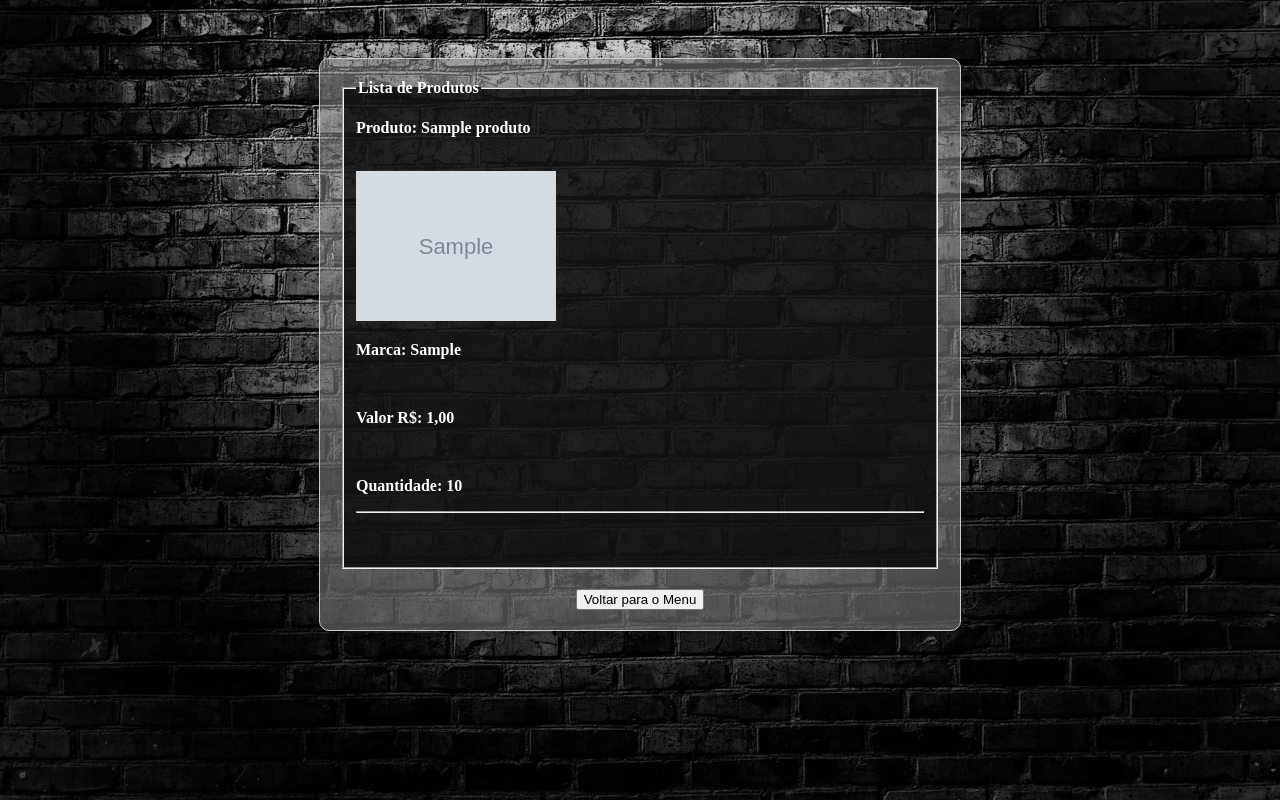
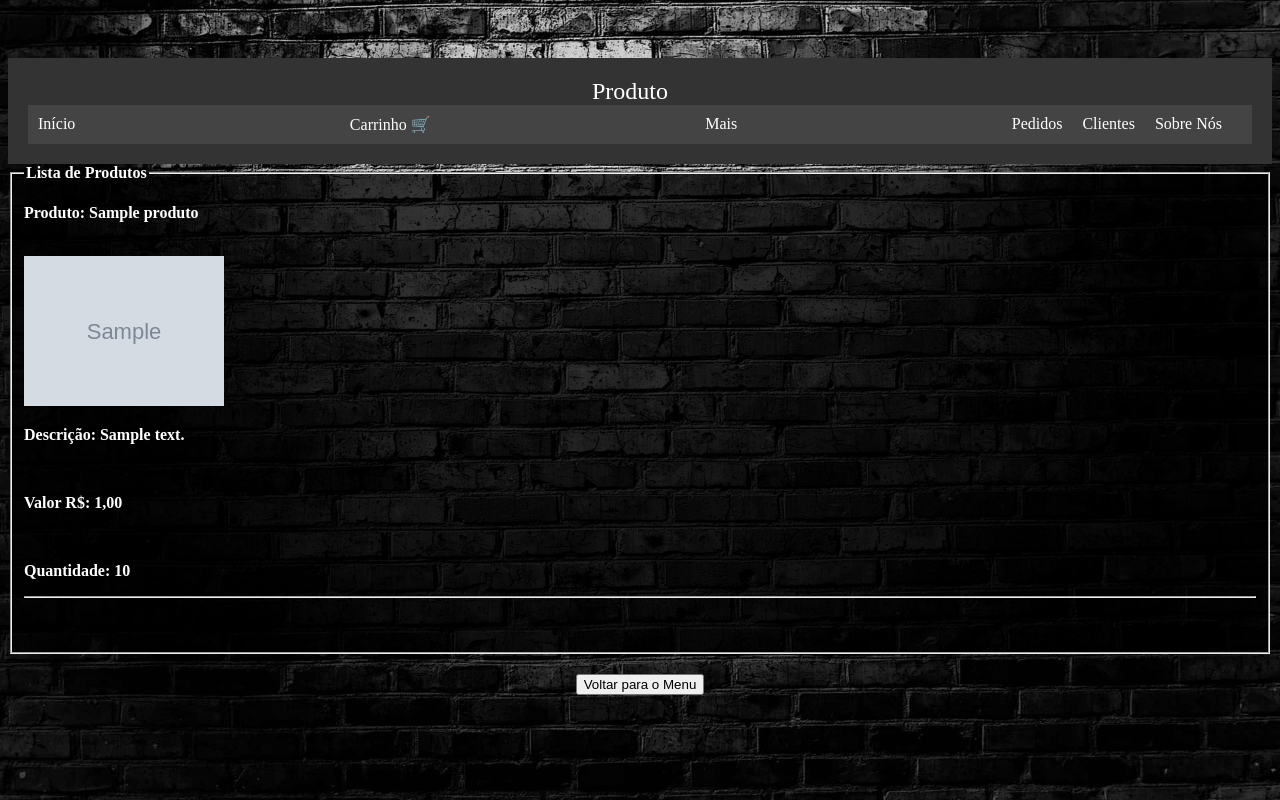
Before and after one commit to HenriqueDiomedes/formulario, a Django app: page /produtos/ in a window 1280 px wide. Run offline with Django 5.2, Linux system fonts and the light colour scheme; tables that the repository leaves empty hold one stand-in row (values such as "Sample post"); grey boxes marked "Sample" are stand-in pictures.

Commit message:
atualização de  paginas
cadastro de produtos, listagem de produtos

```diff
--- a/core/urls.py
+++ b/core/urls.py
@@ -21,7 +21,6 @@ from ecommerce  import views
 
 urlpatterns = [
     path('', views.index, name='index'),
-    path('edit/', views.produtoEdit, name='produto_edit'),
     path('produto/', views.formProduto, name='form_produto'),
     path('produtos/', views.lista_Produtos, name='lista_produtos'),
     path('cliente/', views.formCliente, name='form_cliente'),
--- a/ecommerce/models.py
+++ b/ecommerce/models.py
@@ -1,16 +1,10 @@
 # Create your models here.
 from django.db import models
-
-class produtoEdit(models.Model):
-    productNameome = models.CharField(max_length=255)
-    productPrice = models.DecimalField (max_digits=10, decimal_places=2)
-    productQtd = models.IntegerField()
-
 
 class Produto(models.Model):
     nome = models.CharField(max_length=100, unique=True)
     imagem = models.ImageField(upload_to='static/img/produto/', null=True, blank=True)
-    marca = models.CharField(max_length=255, blank=True)
+    descricao = models.CharField(max_length=255, blank=True)
     preco = models.DecimalField(max_digits=10, decimal_places=2)   #blank=True, null=True
     quantidade = models.IntegerField()
 
--- a/ecommerce/templates/index.html
+++ b/ecommerce/templates/index.html
@@ -89,7 +89,6 @@
             <button type="submit" name="escolha" value="cliente">Cadastrar Cliente</button>
             <button><a href="{% url 'lista_produtos' %}">Lista de Produtos</a></button>
             <button><a href="{% url 'lista_clientes' %}">Lista de Clientes</a></button>
-            <button><a href="{% url 'produto_edit' %}">Editar cadastro 'Produto'</a></button>
         </fieldset>
     </form>
 </body>
--- a/ecommerce/templates/lista_produtos.html
+++ b/ecommerce/templates/lista_produtos.html
@@ -10,14 +10,87 @@
 <style>
     body {
         background-image: url('/static/img/FundoFormulariosIndex.jpg');
-        background-size: 100% 100%; /* cobre toda a tela */
-        background-position: center; /* centraliza a imagem */
-        background-repeat: no-repeat; /* não repete a imagem */
-        background-attachment: fixed; /* fixa a imagem na tela */
+        background-size: 100% 100%;
+        background-position: center;
+        background-repeat: no-repeat;
+        background-attachment: fixed;
         padding-top: 50px;
     }
 
-    form {
+
+    header {
+        background-color: #333;
+        color: #fff;
+        padding: 20px;
+        text-align: center;
+    }
+
+    .conteiner-fluido {
+        display: flex;
+        justify-content: space-between;
+        align-items: center;
+    }
+
+    .conteiner-fluido a {
+        color: #fff;
+        text-decoration: none;
+        font-size: 24px;
+    }
+
+    .conteiner-fluido button {
+        background-color: #333;
+        border: none;
+        padding: 10px;
+        cursor: pointer;
+    }
+
+    #navbar-suport {
+        background-color: #444;
+        padding: 10px;
+    }
+
+    #navbar-suport ul {
+        list-style: none;
+        margin: 0;
+        padding: 0;
+        display: flex;
+        justify-content: space-between;
+    }
+
+    #navbar-suport li {
+        margin-right: 20px;
+    }
+
+    #navbar-suport a {
+        color: #fff;
+        text-decoration: none;
+    }
+
+    #navbar-suport a:hover {
+        color: #ccc;
+    }
+
+    .dropdown {
+        position: relative;
+    }
+
+    .dropdown ul {
+        display: none;
+        position: absolute;
+        background-color: #444;
+        padding: 10px;
+        border: 1px solid #555;
+    }
+
+    .dropdown:hover ul {
+        display: block;
+    }
+
+    .dropdown li {
+        margin-bottom: 10px;
+    }
+
+    .container-menu form {
         background-color: rgba(128, 128, 128, 0.555);
         width: 50%;
         min-width: 350px;
@@ -44,26 +117,56 @@
 </style>
 
 <body>
+    <header>
+        <div class="conteiner-fluido">
+            <a href="#">Produto</a>
+            <button type="button">
+                <span></span>
+            </button>
+        </div>
+        <div id="navbar-suport">
+            <ul>
+                <li class="item-nav">
+                    <a href="#">Início</a>
+                </li>
+                <li>
+                    <a href="#">Carrinho 🛒</a>
+                </li>
+                <li class="dropdown">
+                    <a href="#">Mais</a>
+                </li>
+                <ul>
+                    <li>
+                        <a href="#">Pedidos</a>
+                    </li>
+                    <li>
+                        <a href="#">Clientes</a>
+                    </li>
+                    <li>
+                        <a href="#">Sobre Nós</a>
+                    </li>
+                </ul>
+            </ul>
+        </div>
+
+    </header>
 
     <form>
         <fieldset>
             <legend>Lista de Produtos</legend>
-
             {% for produto in produtos %}
-
             <p>Produto: {{ produto.nome }}</p> <br>
             <img src="{{produto.imagem.url}}" alt="{{produto.nome}}" width="200px">
-                    <p>Marca: {{ produto.marca }}</p> <br>
+            <p>Descrição: {{ produto.descricao }}</p> <br>
             <p>Valor R$: {{ produto.preco }} </p><br>
             <p>Quantidade: {{ produto.quantidade }}</p>
             <hr>
             <br><br>
-
             {% endfor %}
-
         </fieldset>
         <a href="{% url 'index' %}"><input type="button" value="Voltar para o Menu"></a>
     </form>
+
 </body>
 
 </html>
--- a/ecommerce/views.py
+++ b/ecommerce/views.py
@@ -8,17 +8,17 @@ def formProduto(request):
         print("Dados recebidos com sucesso")
 
         nome = request.POST.get('nome')
-        marca = request.POST.get('marca')
-        imagem = request.FILES.get('imagem')
+        descricao = request.POST.get('descricao')
         preco = request.POST.get('preco')
         quantidade = request.POST.get('quantidade')
+        imagem = request.FILES.get('imagem')
 
         produto = Produto()
         produto.nome = nome
-        produto.marca = marca
-        produto.imagem = imagem
+        produto.descricao = descricao
         produto.preco = preco
         produto.quantidade = quantidade
+        produto.imagem = imagem
 
         produto.save()
 
@@ -44,27 +44,8 @@ def formCliente(request):
 
     return render(request, 'form_cliente.html')
 
+
 # Define a função index que será chamada quando o usuário acessar a página inicial
-
-
-def produtoEdit(request):
-    if request.method == 'POST':
-        print("Dados alterados com sucesso")
-
-        productName = request.POST.get('nome')
-        productPrice = request.POST.get('price')
-        productQtd = request.POST.get('qtd')
-
-        adm = produtoEdit()
-        adm.nome = productName
-        adm.preco = productPrice
-        adm.quantidade = productQtd
-
-        adm.save()
-
-    return render(request, 'produto_edit.html')
-
-
 def index(request):
     if request.method == 'POST':
         escolha = request.POST.get('escolha')
@@ -75,14 +56,10 @@ def index(request):
         elif escolha == 'cliente':
             return redirect('form_cliente')
 
-        elif escolha == 'Editar Produto':
-            return redirect('produto_adm')
-
     return render(request, 'index.html')
 
 
 # mostrar a lista de produtos
-
 def lista_Produtos(request):
     produtos = Produto.objects.all()
 
@@ -91,9 +68,8 @@ def lista_Produtos(request):
 
     return render(request, 'lista_produtos.html', {'produtos': produtos})
 
+
 # mostrar a lista de clientes
-
-
 def lista_Clientes(request):
     clientes = Cliente.objects.all()
     return render(request, 'lista_clientes.html', {'clientes': clientes})
```
Also changed, not shown: ecommerce/templates/form_produto.html (+46 -18 lines), ecommerce/migrations/0003_rename_marca_produto_descricao.py (added), ecommerce/migrations/0004_delete_produtoedit.py (added), ecommerce/templates/form_cliente.html (renamed from ecommerce/templates/form_cliete.html). Lines whose indentation alone changed are shown as unchanged.
